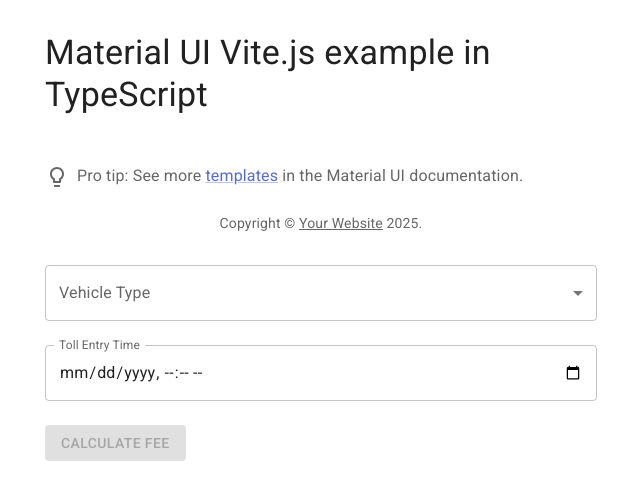
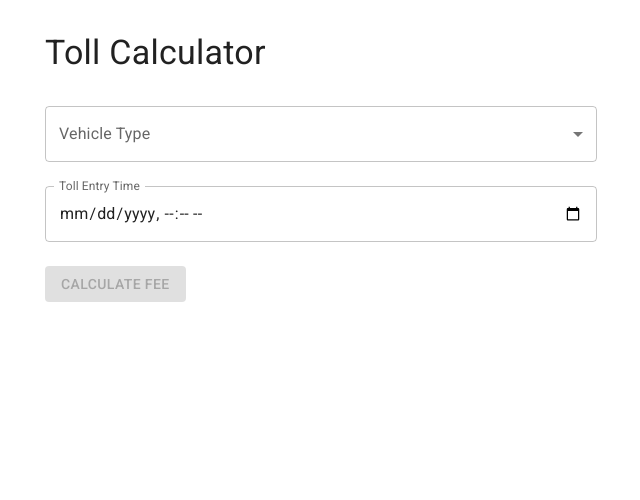
Before and after one commit to duff92/toll-calculator, a React (Vite) app: page / in a window 1280 px wide. Shown: the top 500 px of the page, without its empty margins (319-959 px from the left). Built offline with nearby package versions, Linux system fonts and the light colour scheme.

Commit message:
Changed heading

```diff
--- a/src/App.tsx
+++ b/src/App.tsx
@@ -29,10 +29,8 @@
     <Container maxWidth="sm">
       <Box sx={{ my: 4 }}>
         <Typography variant="h4" component="h1" sx={{ mb: 2 }}>
-          Material UI Vite.js example in TypeScript
+          Toll Calculator
         </Typography>
-        <ProTip />
-        <Copyright />
         <TollCalculator />
       </Box>
     </Container>
```
